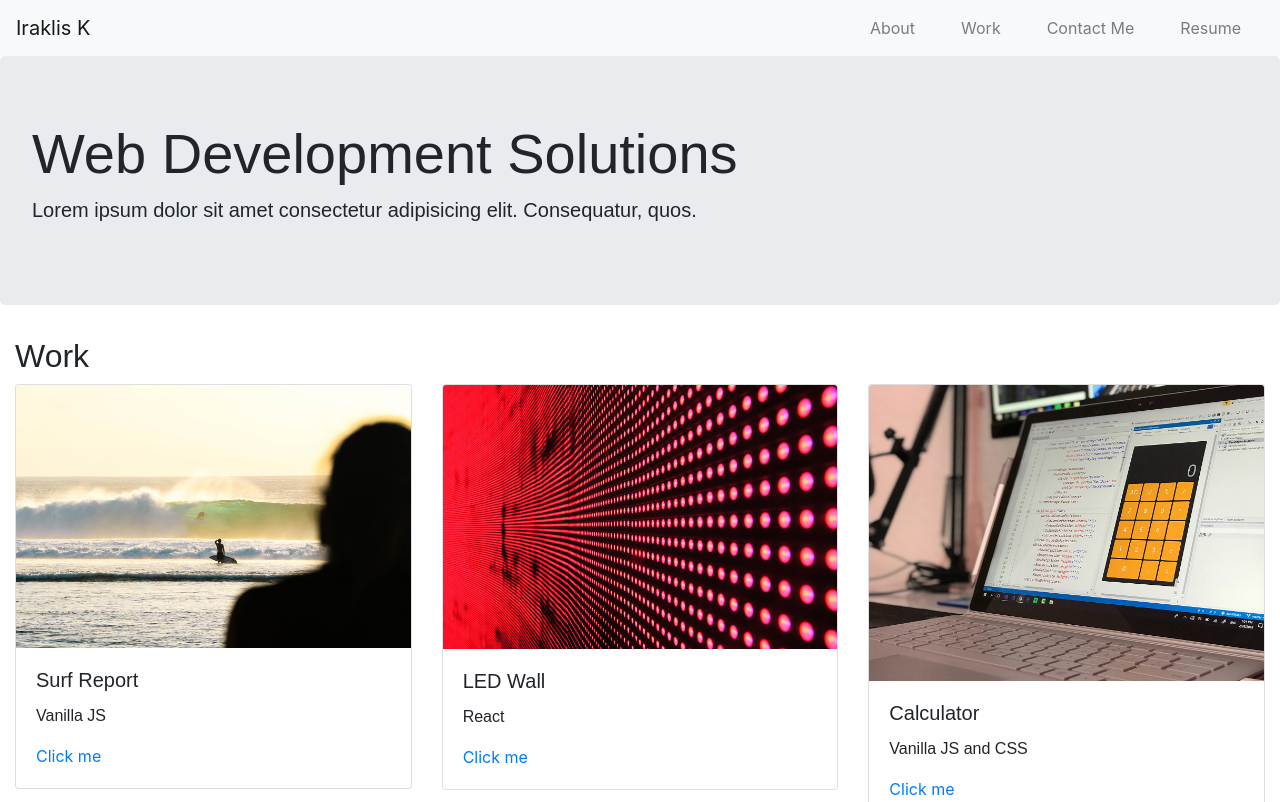
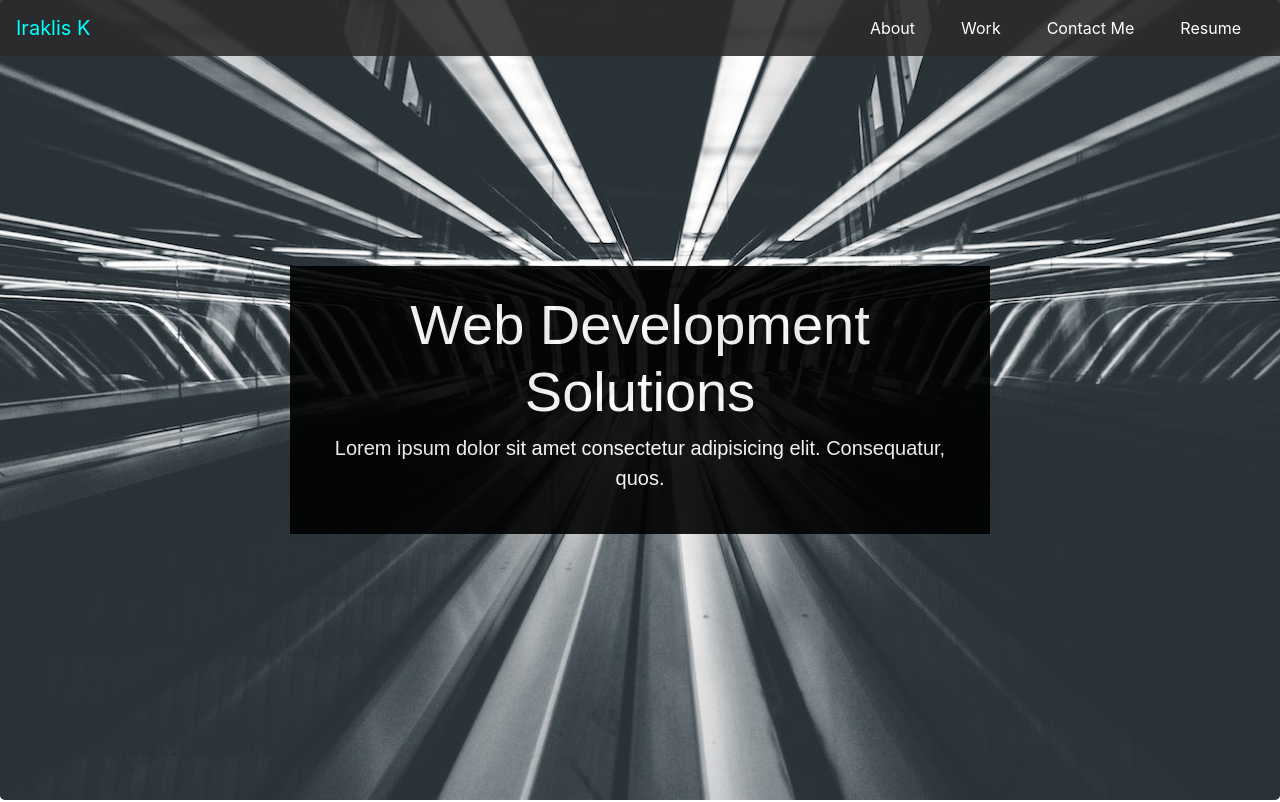
Before and after one commit to QuantumK9/bootstrap-portfolio, a plain HTML site: page index.html in a window 1280 px wide. Shown: the top 802 px of the page. Drawn offline with nearby package versions, Linux system fonts and the light colour scheme.

Commit message:
add custom styles to navbar and to hero section along with backround images

```diff
--- a/css/style.css
+++ b/css/style.css
@@ -12,19 +12,56 @@ p {
 }
 
 /* navigation styles */
+.custom-navbar {
+  position: fixed;
+  width: 100%;
+  background: url("../images/transparency.png") !important ;
+  /* background-color: transparent  ; */
+  background-size: cover;
+  z-index: 10;
+}
+
 .navbar-brand {
   padding-right: 15px;
+  color: cyan !important;
 }
 
 .navbar-nav {
   margin-left: auto;
-    margin-right: 0;
+  margin-right: 0;
 }
 
 .nav-item {
   margin: 0 15px;
+  color: white !important;
 }
 
+.nav-item:hover {
+  color: cyan !important;
+}
+
+
+/* hero section styles  */
+.jumbotron {
+  background-image: url("../images/linges-design.jpg");
+  background-size: cover;
+  background-repeat: no-repeat;
+  height: 100vh;
+  display: flex;
+  justify-content: center;
+  align-items: center;
+}
+
+.custom-jumbo {
+  width: 70%;
+  min-width:500px;
+  max-width: 700px;
+  color: white;
+  text-align: center;
+  background-color: black;
+  opacity: 0.9;
+  padding: 25px 20px;
+}
 
 /* footer styles  */
 footer {
--- a/index.html
+++ b/index.html
@@ -16,7 +16,7 @@
 
   <body>
     <!-- navigation -->
-    <nav class="navbar navbar-expand-lg navbar-light bg-light">
+    <nav class="navbar navbar-expand-lg navbar-dark bg-dark custom-navbar">
       <a class="navbar-brand" href="#">Iraklis K</a>
       <button
         class="navbar-toggler"
@@ -44,11 +44,14 @@
     <!-- hero banner -->
 
     <div class="jumbotron">
-      <h1 class="display-4">Web Development Solutions</h1>
-      <p class="lead">
-        Lorem ipsum dolor sit amet consectetur adipisicing elit. Consequatur,
-        quos.
-      </p>
+      <div class="custom-jumbo">
+        <h1 class="display-4">Web Development Solutions</h1>
+        <p class="lead">
+          Lorem ipsum dolor sit amet consectetur adipisicing elit. Consequatur,
+          quos.
+        </p>
+      </div>
+
       <!-- <hr class="my-4" /> -->
     </div>
 
```
Also changed, not shown: images/colorful-design.jpg (added), images/computer-screen.jpg (added), images/computer-screens.jpg (added), images/linges-design.jpg (added), images/orange-2.jpg (added), images/transparency.png (added).
